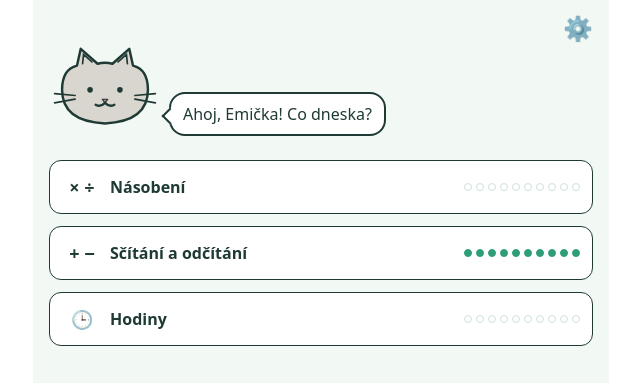
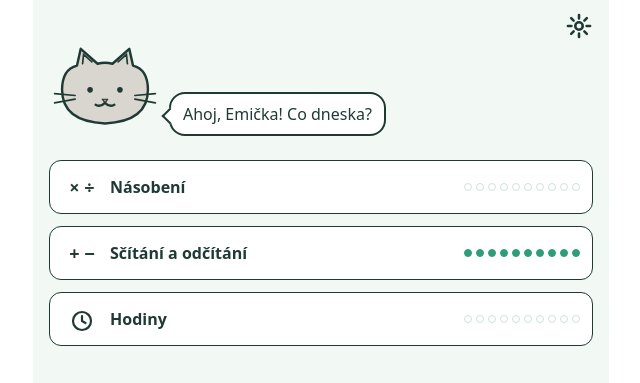
Before and after one commit to slaava/nasobik, a React (Vite) app: page / in a window 1280 px wide. Shown: the top 383 px of the page, without its empty margins (319-959 px from the left). Built offline with nearby package versions, Linux system fonts and the light colour scheme.

Commit message:
fix: replace emoji with inline SVG icons; e-ink reader fonts have no emoji

```diff
--- a/src/bootstrap.ts
+++ b/src/bootstrap.ts
@@ -12,7 +12,7 @@ export async function bootstrapDefaultProfile(): Promise<{ profile: Profile; car
     profile = {
       id: DEFAULT_ID,
       name: 'Emička',
-      avatar: '🐝',
+      avatar: 'cat',
       createdAt: Date.now(),
       unlockedTables: [1, 2, 5, 10],
       selectedScene: 'cat',
--- a/src/scenes/cat/index.tsx
+++ b/src/scenes/cat/index.tsx
@@ -32,7 +32,7 @@ function SessionDots({ correctCount, goalCount }: SceneCtx) {
 export const catScene: Scene = {
   id: 'cat',
   name: 'Kočka',
-  thumbnail: '🐱',
+  thumbnail: 'cat',
   goalCount: 20,
   Hero: CatHero,
   Container: SessionDots,
--- a/src/scenes/cat/phrases.ts
+++ b/src/scenes/cat/phrases.ts
@@ -4,7 +4,7 @@ export type CatMood = 'neutral' | 'happy' | 'surprised'
 
 // Czech, child-facing. `{name}` is replaced by the child's name.
 export const PHRASES: Record<CatEvent, readonly string[]> = {
-  greeting: ['Ahoj, {name}! Co dneska?', 'Ahoj, {name}! Jdeme na to?', 'Ahoj! Jednu hru?', 'Ahoj, {name}! Mám chuť… na počítání!'],
+  greeting: ['Ahoj, {name}! Co dneska?', 'Ahoj, {name}! Jdeme na to?', 'Ahoj, {name}! Jednu hru?', 'Ahoj, {name}! Mám chuť… na počítání!'],
   correct: ['Přesně tak!', 'Jo, to je ono.', 'Správně!', 'Mňau, dobrý.', 'Tu už znáš.'],
   streak: ['Tři v řadě!', 'Jedeš jak drak.', 'Nezastavitelná!', 'Tohle ti jde.'],
   wrong: ['Hm, skoro. Zkus to napsat.', 'Nevadí, příště to bude.', 'Mrkni, jak to je, a napiš to.', 'To se stane i mně.'],
--- a/src/ui/HomeScreen.tsx
+++ b/src/ui/HomeScreen.tsx
@@ -7,6 +7,8 @@ import { CatHead } from '../scenes/cat/CatHead'
 import { Bubble } from '../scenes/cat/Bubble'
 import { pickPhrase } from '../scenes/cat/phrases'
 import { ProgressDots } from './ProgressDots'
+import { ClockIcon, GearIcon } from './icons'
+import type { ReactNode } from 'react'
 
 type Props = {
   profile: Profile
@@ -16,10 +18,10 @@ type Props = {
   onParent: () => void
 }
 
-const GAMES: { mode: GameMode; glyph: string; label: string; enabled: (p: Profile) => boolean }[] = [
+const GAMES: { mode: GameMode; glyph: ReactNode; label: string; enabled: (p: Profile) => boolean }[] = [
   { mode: 'tables', glyph: '× ÷', label: 'Násobení', enabled: () => true },
   { mode: 'arith', glyph: '+ −', label: 'Sčítání a odčítání', enabled: p => p.arithEnabled },
-  { mode: 'clock', glyph: '🕒', label: 'Hodiny', enabled: p => p.clockEnabled },
+  { mode: 'clock', glyph: <ClockIcon className="inline-block w-6 h-6" />, label: 'Hodiny', enabled: p => p.clockEnabled },
 ]
 
 function plural(n: number, one: string, few: string, many: string) {
@@ -34,7 +36,7 @@ export function HomeScreen({ profile, cards, sessions, onPlay, onParent }: Props
   const [seed] = useState(() => Math.floor(Date.now() / 86_400_000))
   return (
     <div className="relative flex flex-col h-full bg-paper text-ink px-4 pt-10 pb-4 lg:max-w-xl lg:mx-auto">
-      <button type="button" onClick={onParent} aria-label="Pro rodiče" className="absolute top-3 right-4 text-2xl">⚙️</button>
+      <button type="button" onClick={onParent} aria-label="Pro rodiče" className="absolute top-3 right-4 text-ink"><GearIcon className="w-7 h-7" /></button>
       <div className="flex items-end">
         <CatHead mood="neutral" className="w-28 h-24 shrink-0" />
         <Bubble className="ml-2 text-base">{pickPhrase('greeting', seed, profile.name)}</Bubble>
--- a/src/ui/Numpad.tsx
+++ b/src/ui/Numpad.tsx
@@ -3,6 +3,8 @@ type Props = {
   onClear: () => void
   onSubmit: () => void
 }
+
+import { BackspaceIcon, CheckIcon } from './icons'
 
 const KEYS = [1, 2, 3, 4, 5, 6, 7, 8, 9]
 
@@ -29,7 +31,7 @@ export function Numpad({ onDigit, onClear, onSubmit }: Props) {
         className={`${utilClass} bg-card border-ink text-ink`}
         aria-label="Smazat"
       >
-        ⌫
+        <BackspaceIcon className="inline-block w-6 h-6 [@media(min-height:760px)]:w-7 [@media(min-height:760px)]:h-7" />
       </button>
       <button
         type="button"
@@ -44,7 +46,7 @@ export function Numpad({ onDigit, onClear, onSubmit }: Props) {
         className={`${utilClass} bg-accent text-accent-fg border-accent`}
         aria-label="Hotovo"
       >
-        ✓
+        <CheckIcon className="inline-block w-6 h-6 [@media(min-height:760px)]:w-7 [@media(min-height:760px)]:h-7" />
       </button>
     </div>
   )
--- a/src/ui/SessionScreen.tsx
+++ b/src/ui/SessionScreen.tsx
@@ -9,6 +9,7 @@ import type { Card, GameMode } from '../core/types'
 import { expectedAnswer, formatQuestion, formatAnswer } from '../core/cards'
 import type { Scene } from '../scenes/types'
 import { Numpad } from './Numpad'
+import { MoonIcon, SunIcon } from './icons'
 
 type Props = {
   cards: Card[]
@@ -151,7 +152,7 @@ export function SessionScreen({ cards, goalCount, scene, mode, profileId, onFini
           {card.op === 'clk-12to24' && (
             <div className="flex flex-col items-center space-y-1">
               <ClockFace hour={card.a - 12} minute={card.b} showMinuteRing={false} className="h-[24dvh] w-[24dvh] max-w-[44vw] lg:h-64 lg:w-64" />
-              <span className="text-sm lg:text-lg text-ink font-semibold">{dayPart.icon} {dayPart.label}</span>
+              <span className="flex items-center text-sm lg:text-lg text-ink font-semibold">{card.a < 18 ? <SunIcon className="w-5 h-5 mr-1" /> : <MoonIcon className="w-5 h-5 mr-1" />}{dayPart.label}</span>
             </div>
           )}
         </section>
--- /dev/null
+++ b/src/ui/icons.tsx
@@ -0,0 +1,73 @@
+// Inline SVG icons. Emoji and many Unicode symbols (⚙️ 🕒 ⌫ ✓ ☀️ 🌙) are
+// missing from the fonts of e-ink readers' browsers and render as blank boxes,
+// so every pictogram in the UI is drawn here with currentColor strokes.
+type IconProps = { className?: string; title?: string }
+
+const base = {
+  viewBox: '0 0 24 24',
+  fill: 'none',
+  stroke: 'currentColor',
+  strokeWidth: 2.2,
+  strokeLinecap: 'round' as const,
+  strokeLinejoin: 'round' as const,
+}
+
+function Svg({ className, title, children }: IconProps & { children: React.ReactNode }) {
+  return (
+    <svg {...base} className={className ?? 'inline-block w-6 h-6'} role={title ? 'img' : undefined} aria-hidden={title ? undefined : true} aria-label={title}>
+      {children}
+    </svg>
+  )
+}
+
+export function GearIcon(p: IconProps) {
+  return (
+    <Svg {...p}>
+      <circle cx="12" cy="12" r="3.2" />
+      <path d="M12 2.5v3M12 18.5v3M2.5 12h3M18.5 12h3M5.3 5.3l2.1 2.1M16.6 16.6l2.1 2.1M5.3 18.7l2.1-2.1M16.6 7.4l2.1-2.1" />
+    </Svg>
+  )
+}
+
+export function ClockIcon(p: IconProps) {
+  return (
+    <Svg {...p}>
+      <circle cx="12" cy="12" r="9" />
+      <path d="M12 7v5l3.5 2" />
+    </Svg>
+  )
+}
+
+export function SunIcon(p: IconProps) {
+  return (
+    <Svg {...p}>
+      <circle cx="12" cy="12" r="4" />
+      <path d="M12 2.5v2.5M12 19v2.5M2.5 12H5M19 12h2.5M5.3 5.3l1.8 1.8M16.9 16.9l1.8 1.8M5.3 18.7l1.8-1.8M16.9 7.1l1.8-1.8" />
+    </Svg>
+  )
+}
+
+export function MoonIcon(p: IconProps) {
+  return (
+    <Svg {...p}>
+      <path d="M20 14.5A8.5 8.5 0 0 1 9.5 4a8.5 8.5 0 1 0 10.5 10.5z" />
+    </Svg>
+  )
+}
+
+export function CheckIcon(p: IconProps) {
+  return (
+    <Svg {...p}>
+      <path d="M4.5 12.5l5 5 10-11" />
+    </Svg>
+  )
+}
+
+export function BackspaceIcon(p: IconProps) {
+  return (
+    <Svg {...p}>
+      <path d="M8.5 5h11a1.5 1.5 0 0 1 1.5 1.5v11a1.5 1.5 0 0 1-1.5 1.5h-11L2.5 12z" />
+      <path d="M11 9.5l5 5M16 9.5l-5 5" />
+    </Svg>
+  )
+}
```
